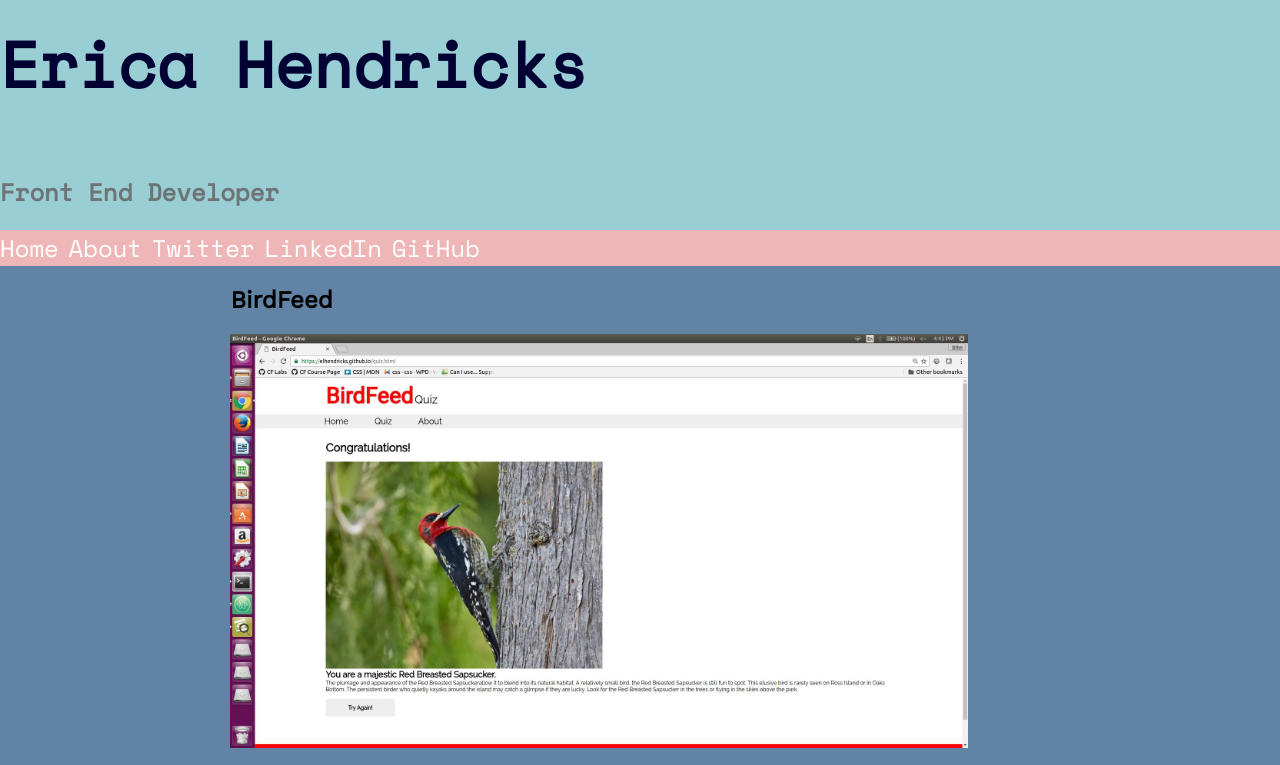
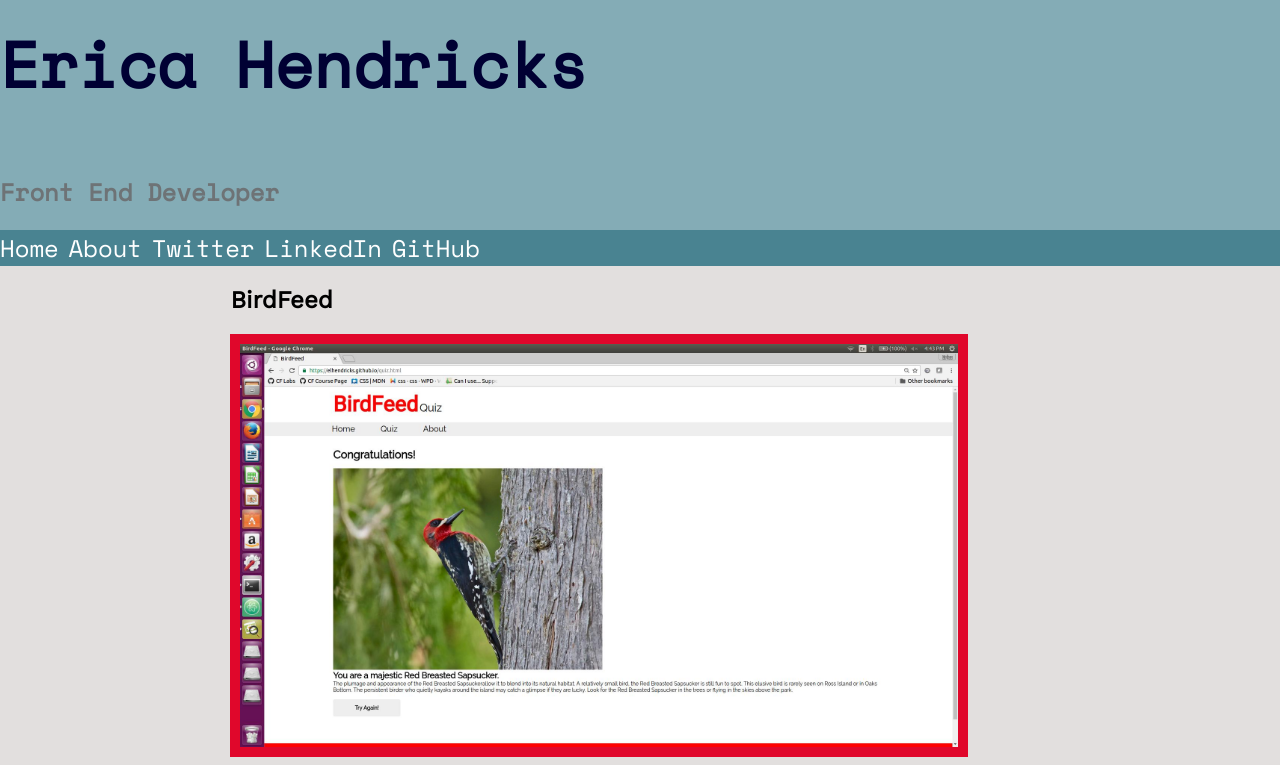
Before and after one commit to elhendricks/Portfolio, a plain HTML site: page index.html in a window 1280 px wide. Shown: the top 765 px of the page. Drawn offline with nearby package versions, Linux system fonts and the light colour scheme.

Commit message:
pretty colors

```diff
--- a/styles/base.css
+++ b/styles/base.css
@@ -6,20 +6,20 @@
 }
 body {
 
-  background-color: #6183A6	;
+  background-color: #E2DFDE;
   color: #000;
   font-family: "Work Sans", sans-serif;
 }
 
 header {
-  background-color:  #99CED4;
+  background-color:  #84ACB6;
   color: #6E7376;
   font-family: "Space Mono", sans-serif;
 }
 
 
 footer {
-  background-color: #99CED4;
+  background-color: #7C9963;
   color: #000;
   font-family: "Space Mono", sans-serif;
 }
--- a/styles/module.css
+++ b/styles/module.css
@@ -18,7 +18,7 @@ body a {
 
 header ul {
   width: 100%;
-  background-color: #EEB6B7;
+  background-color: #498391;
 }
 
 header a {
@@ -31,6 +31,7 @@ header a {
 section img {
   max-width: 90%;
   margin: auto;
+  border: solid 10px #E0072B;
 }
 
 
```
